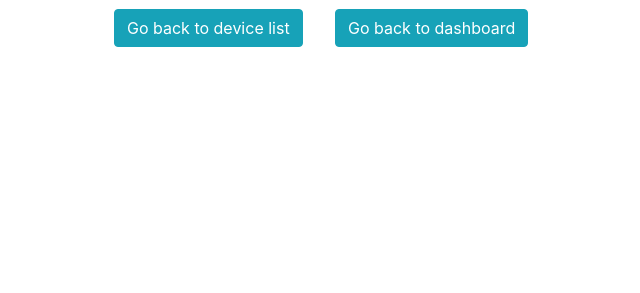
After one commit to amaradatta93/report_generation, a Django app: template ota/templates/ota_success.html in a window 1280 px wide. The commit adds this page. Shown: the part 507-800 px from the top of the page, without its empty margins (320-960 px from the left). Run offline with Django 3.2, Linux system fonts and the light colour scheme; the template is opened without the code that fills it: most values are stand-ins (such as "Sample title", 1, 10 or a date in 2020); parts of the project's set-up code (start-up, migrations or seed data) failed here and were passed over; some libraries are stand-ins or nearby versions.

Commit message:
ota reset command success page redirect

```diff
--- a/dashboard/templates/index.html
+++ b/dashboard/templates/index.html
@@ -12,7 +12,7 @@
 
 <div class="container-fluid h-100">
     <div class="row align-items-center justify-content-center">
-        <div class="col-md-12">
+        <div class="col-sm-12">
             <div class="jumbotron jumbotron-fluid row align-items-center justify-content-center">
                 <a href="{% url 'get_days:days' %}">
                     <img src="http://www.info-spectrum.com/images/logo.png" class="img-fluid" alt="Info-spectrum">
--- /dev/null
+++ b/ota/templates/ota_success.html
@@ -0,0 +1,25 @@
+{% extends 'index.html' %}
+{% block content %}
+
+<div class="clo-sm-12">
+    <div class="row align-items-center justify-content-center ml-2">
+        <div class="col-sm">
+            <h1> Download {{ status }} </h1>
+        </div>
+    </div>
+
+    <div class="row align-items-center justify-content-center">
+        <div class="col-sm-6">
+            <a href="{% url 'reports:unresponsive' account_key=account_id %}">
+                <button type="button" class="btn btn-info"> Go back to device list</button>
+            </a>
+        </div>
+        <div class="col-sm-6">
+            <a href="{% url 'dashboard:account_name' %}">
+                <button type="button" class="btn btn-info"> Go back to dashboard</button>
+            </a>
+        </div>
+    </div>
+</div>
+
+{% endblock %}
```
Also changed, not shown: ota/views.py (+8 -4 lines), reports/templates/account_devices.html (+19 -9 lines).
